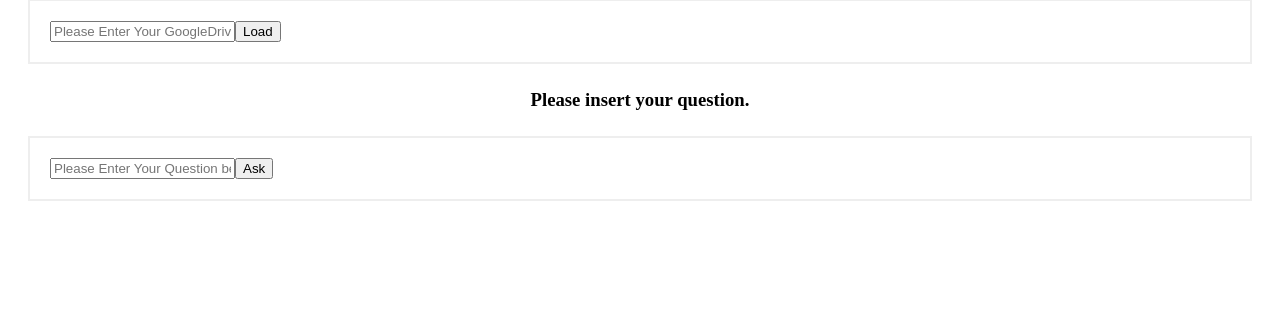
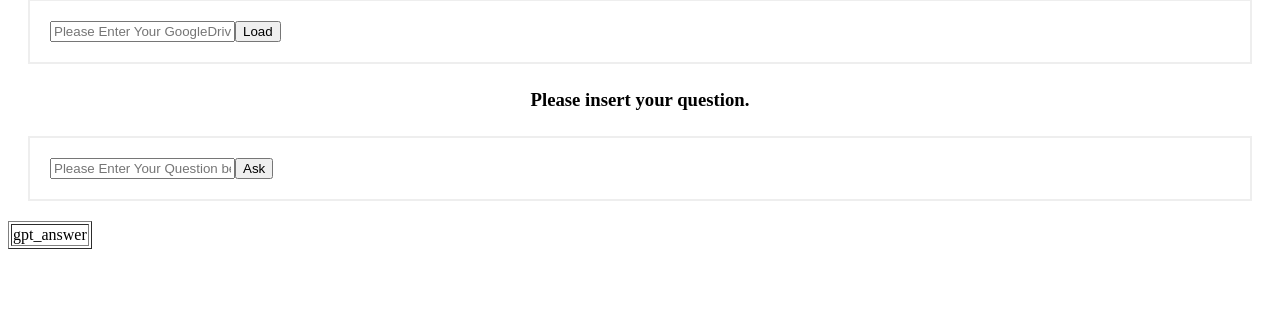
Before and after one commit to evankellener/ChatGPT-Google-Drive, a Flask app: page / in a window 1280 px wide. Shown: the part 162-479 px from the top of the page. Run offline with Flask 2, Linux system fonts and the light colour scheme; parts of the project's set-up code (start-up, migrations or seed data) failed here and were passed over.

Commit message:
Added more templating

```diff
--- a/main.py
+++ b/main.py
@@ -177,8 +177,8 @@ def authorize_google_drive():
 """
 
 @app.route('/')
-def hello():
-    return render_template('index.html')
+def index():
+    return render_template('index.html', answer='gpt_answer')
 
 @app.route("/q",methods=['GET'])
 def query():
--- a/templates/index.html
+++ b/templates/index.html
@@ -10,7 +10,7 @@
     <h1>Welcome to an interactive Google Drive ChatGPT API</h1>
 
     <h2>Please insert the id for you Goodgle drive folder/document(s).</h2>
-    <form action="/load-link" method="post">
+    <form action="/load" method="post">
         <input type="text" id="googleDriveLink" name="googleDriveLink" placeholder="Please Enter Your GoogleDrive Link below">
         <button type="submit">Load</button>
     </form>
@@ -22,6 +22,12 @@
     </form>
 
     <div id="answer">
+        <table border="1">
+            <tr>
+                <td>{{ answer}}</td>
+            </tr>
+
+        </table>
         <!-- The answer will be displayed here -->
     </div>
 </body>
```
Also changed, not shown: 1 other file.
